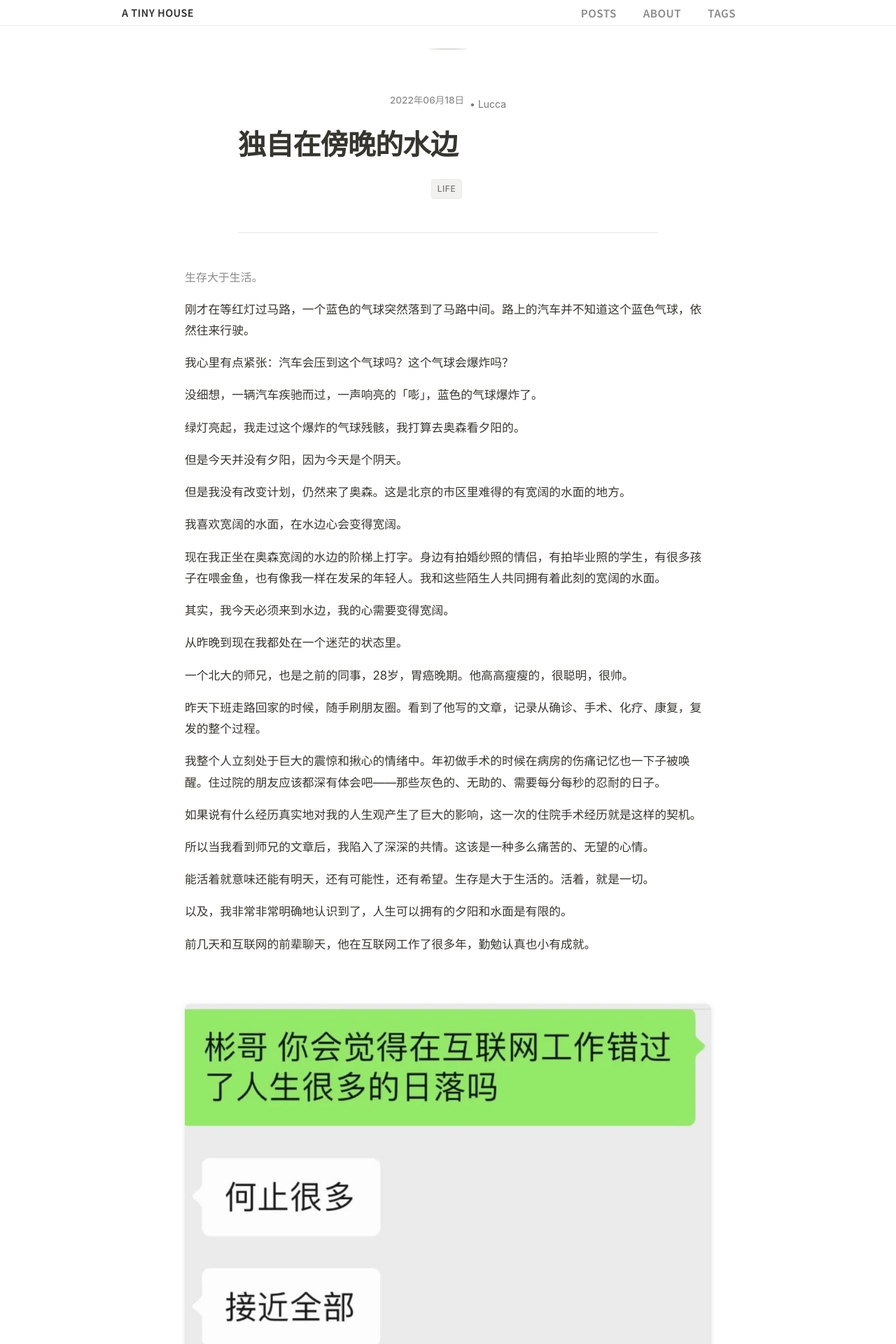
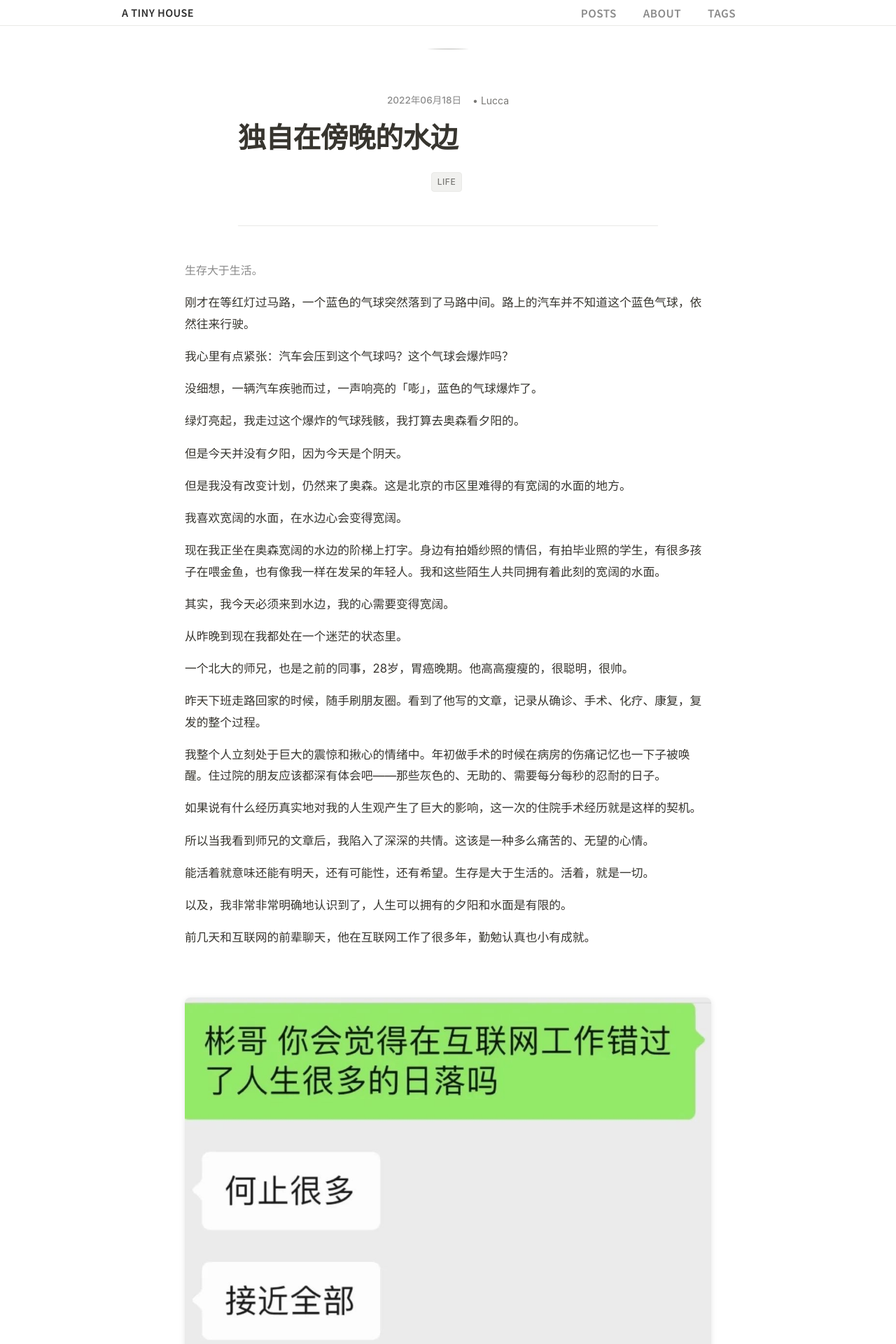
Before and after one commit to atinyhouse/atinyhouse.github.io, a Jekyll site: the page built from _posts/2022-06-18-独自在傍晚的水边.md, in a window 1280 px wide. Shown: the top 1920 px of the page at 70% size. Built offline with Jekyll 4.4.1, drawn with Linux system fonts in a browser that asks for light colours.

Commit message:
修复文章标题区域的日期和作者对齐问题
问题：
- 文章标题区域的日期和作者信息没有正确对齐
- 可能存在换行或布局问题导致显示不整齐

解决方案：
1. 在 assets/custom.css 和 _site/assets/main.css 中添加修复
2. 强制设置元信息元素的显示方式
   - time 元素：display: inline
   - .post-author 元素：display: inline, margin-left: 8px
   - span 元素：display: inline
   - br 元素：display: none

3. 确保居中对齐
   - text-align: center
   - justify-content: center
   - align-items: center

4. 使用 !important 确保优先级
   - 所有样式都使用 !important
   - 确保覆盖任何外部CSS

现在文章标题区域的日期和作者应该正确对齐了！

```diff
--- a/assets/custom.css
+++ b/assets/custom.css
@@ -1868,6 +1868,44 @@
   align-items: center !important;
   justify-content: center !important;
   gap: 8px !important;
+  text-align: center !important;
+}
+
+/* 修复日期和作者对齐问题 */
+.post-meta time,
+.post-info time,
+article .post-meta time,
+article .post-info time {
+  display: inline !important;
+  margin: 0 !important;
+  padding: 0 !important;
+}
+
+.post-meta .post-author,
+.post-info .post-author,
+article .post-meta .post-author,
+article .post-info .post-author {
+  display: inline !important;
+  margin: 0 !important;
+  padding: 0 !important;
+  margin-left: 8px !important;
+}
+
+/* 强制修复所有可能的元信息结构 */
+.post-meta span,
+.post-info span,
+article .post-meta span,
+article .post-info span {
+  display: inline !important;
+  margin: 0 !important;
+  padding: 0 !important;
+}
+
+.post-meta br,
+.post-info br,
+article .post-meta br,
+article .post-info br {
+  display: none !important;
 }
 
 /* 通用标签样式 */
```
Also changed, not shown: 1 other file.
